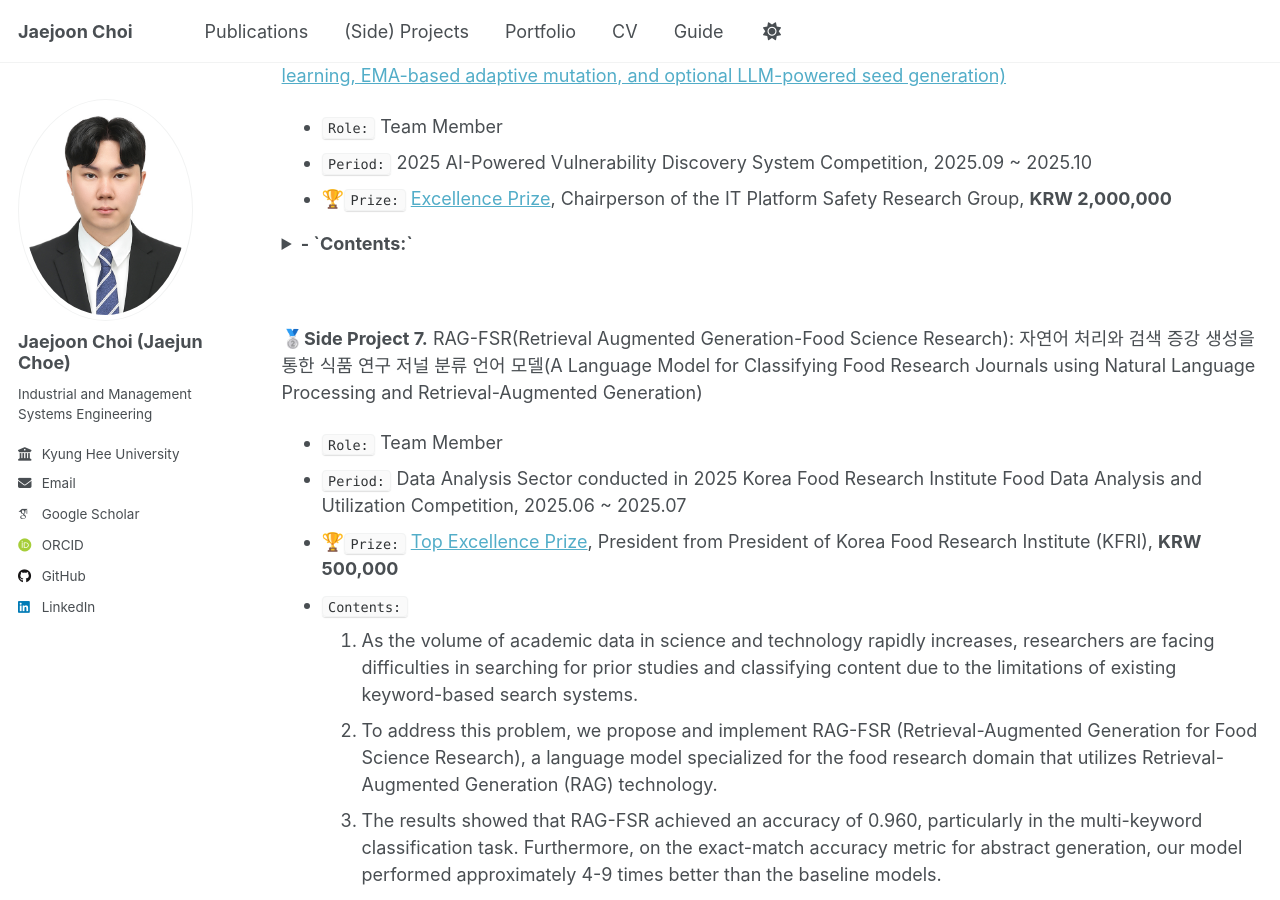
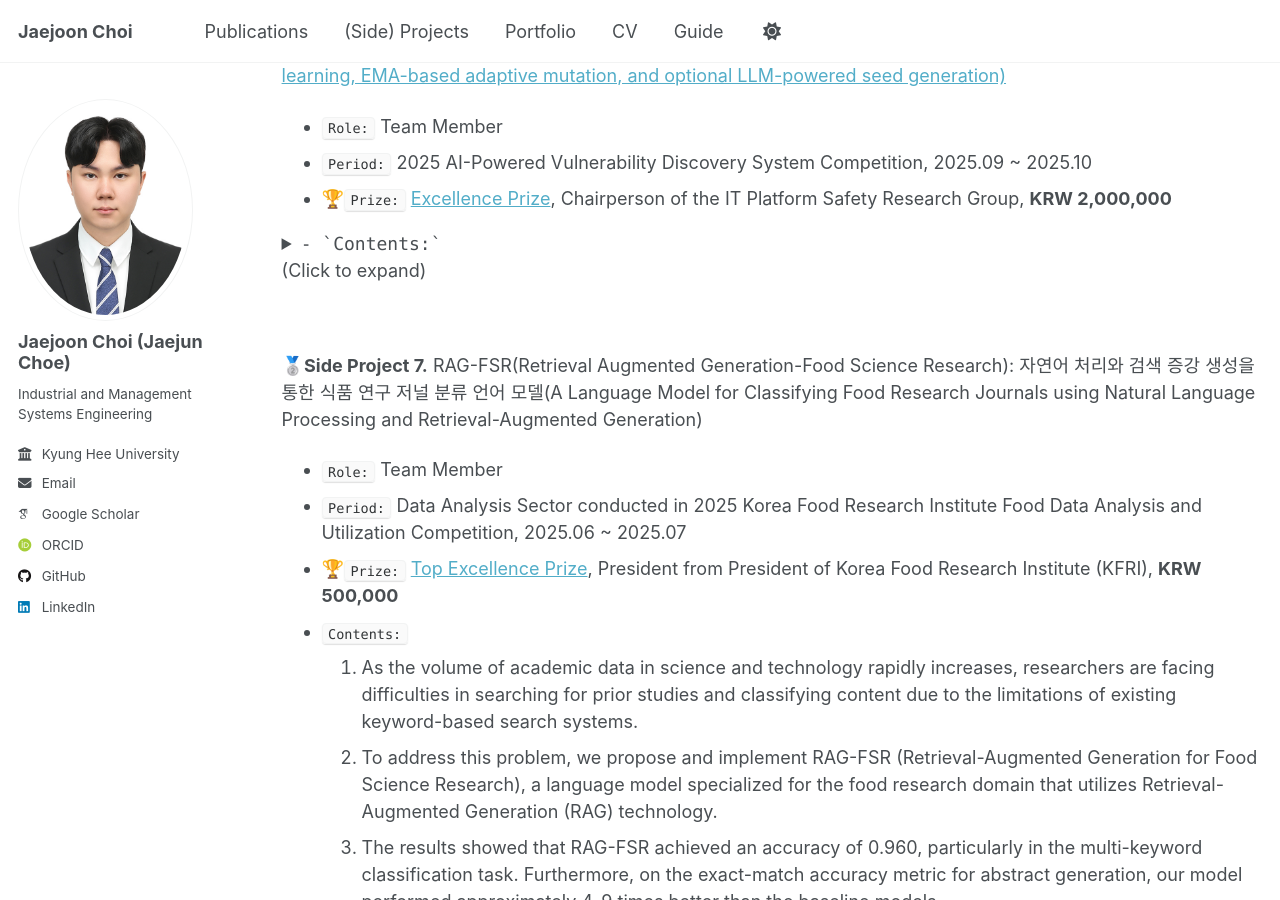
Before and after one commit to jaejunchoe/jaejunchoe.github.io, a Jekyll site: the page built from _pages/project.md, in a window 1280 px wide and 900 px high, scrolled down 666 px. Built offline with Jekyll 4.4.1, drawn with Linux system fonts in a browser that asks for light colours; some web fonts are replaced.

Commit message:
initial commit

```diff
--- a/_pages/project.md
+++ b/_pages/project.md
@@ -35,7 +35,7 @@ redirect_from:
 - `Period:` 2025 AI-Powered Vulnerability Discovery System Competition, 2025.09 ~ 2025.10
 - 🏆`Prize:` [Excellence Prize](/images/AI를_활용한_취약점_발굴_시스템_공모전_상장_ver01.jpg), Chairperson of the IT Platform Safety Research Group, <strong>KRW 2,000,000</strong>
 <details>
-<summary><strong> - `Contents:` <br/> </strong></summary>
+<summary><code> - `Contents:` <br/> </code> (Click to expand)</summary>
 <div markdown="1">
 
 1. We designed a three-phase progression strategy based on JSON validation success rates using Parse-Rate Driven Curriculum Learning. <br/>
```
